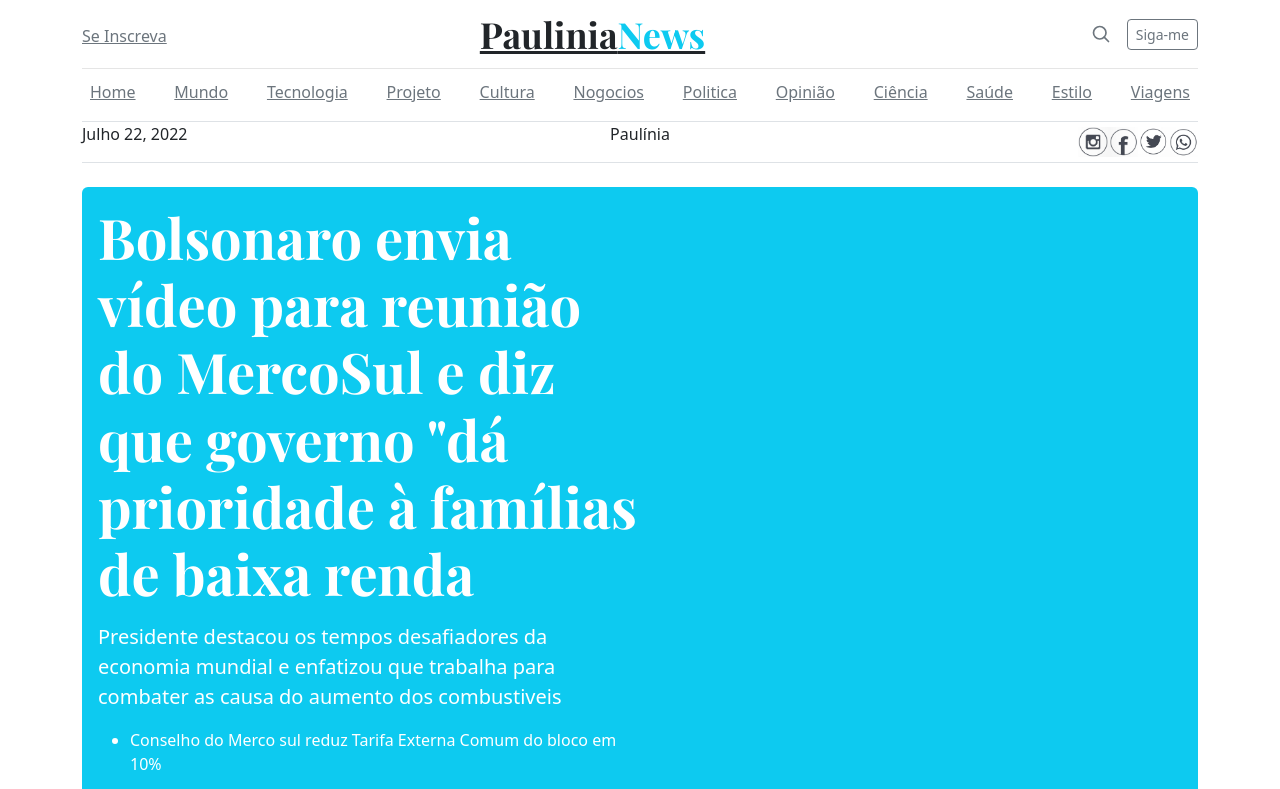
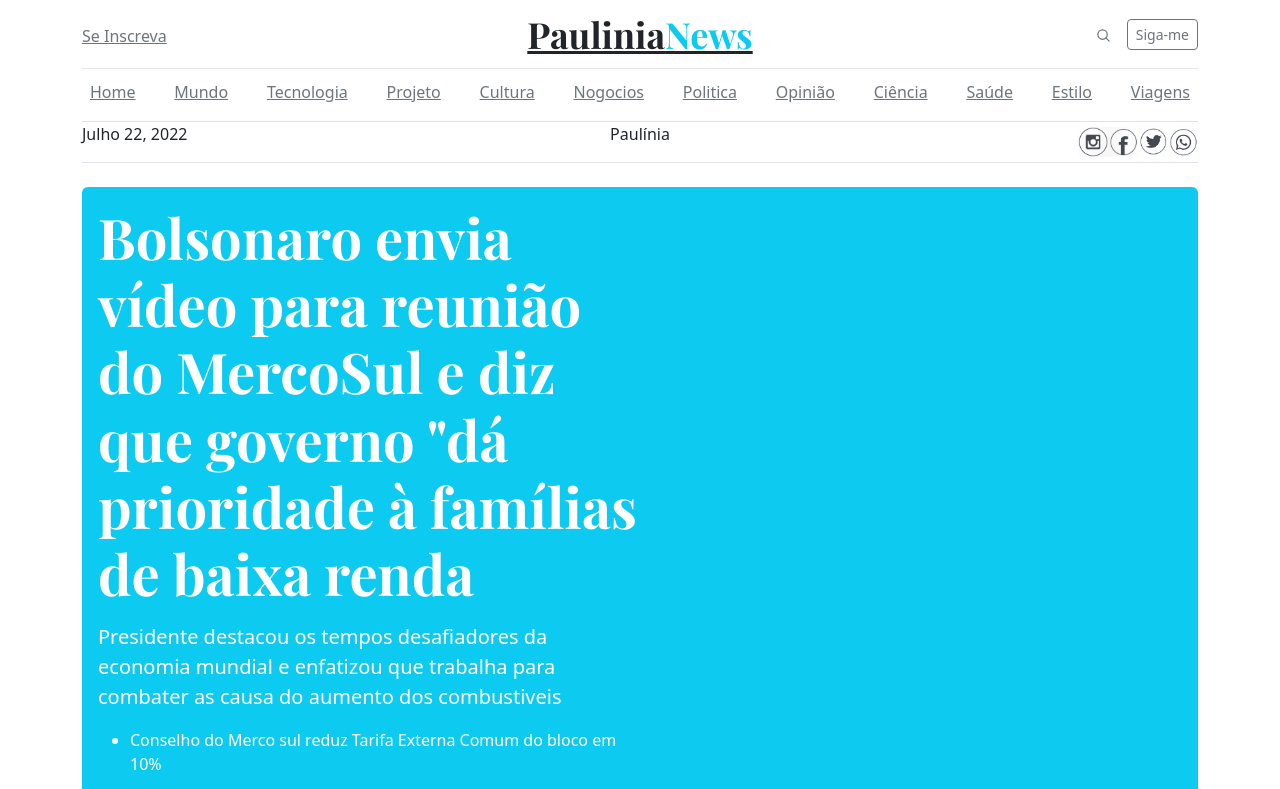
Before and after one commit to msilva1976/PauliniaNews, a plain HTML site: page index.html in a window 1280 px wide. Shown: the top 789 px of the page. Drawn offline with nearby package versions, Linux system fonts and the light colour scheme.

Commit message:
Update index.html

```diff
--- a/index.html
+++ b/index.html
@@ -17,12 +17,12 @@
                 <div class="col-3 pt-1">
                     <a class="link-secondary" href="#">Se Inscreva</a>
                 </div>
-                <div class="col-4 text-center">
+                <div class="col-3 text-center">
                     <a class="blog-header-logo text-dark" href="">Paulinia<strong class="text-info">News</strong></a>
                 </div>
-                <div class="col-4 d-flex justify-content-end align-items-center">
+                <div class="col-3 d-flex justify-content-end align-items-center">
                     <a class="link-secondary" href="#" aria-label="search">
-                        <svg xmlns="http://www.w3.org/2000/svg" width="20" height="20" fill="none" stroke="currentColor"
+                        <svg xmlns="http://www.w3.org/2000/svg" width="15" height="15" fill="none" stroke="currentColor"
                             stroke-linecap="round" stroke-linejoin="round" stroke-width="2" class="mx-3" role="img"
                             viewBox="0 0 24 24">
                             <title>Search</title>
```
